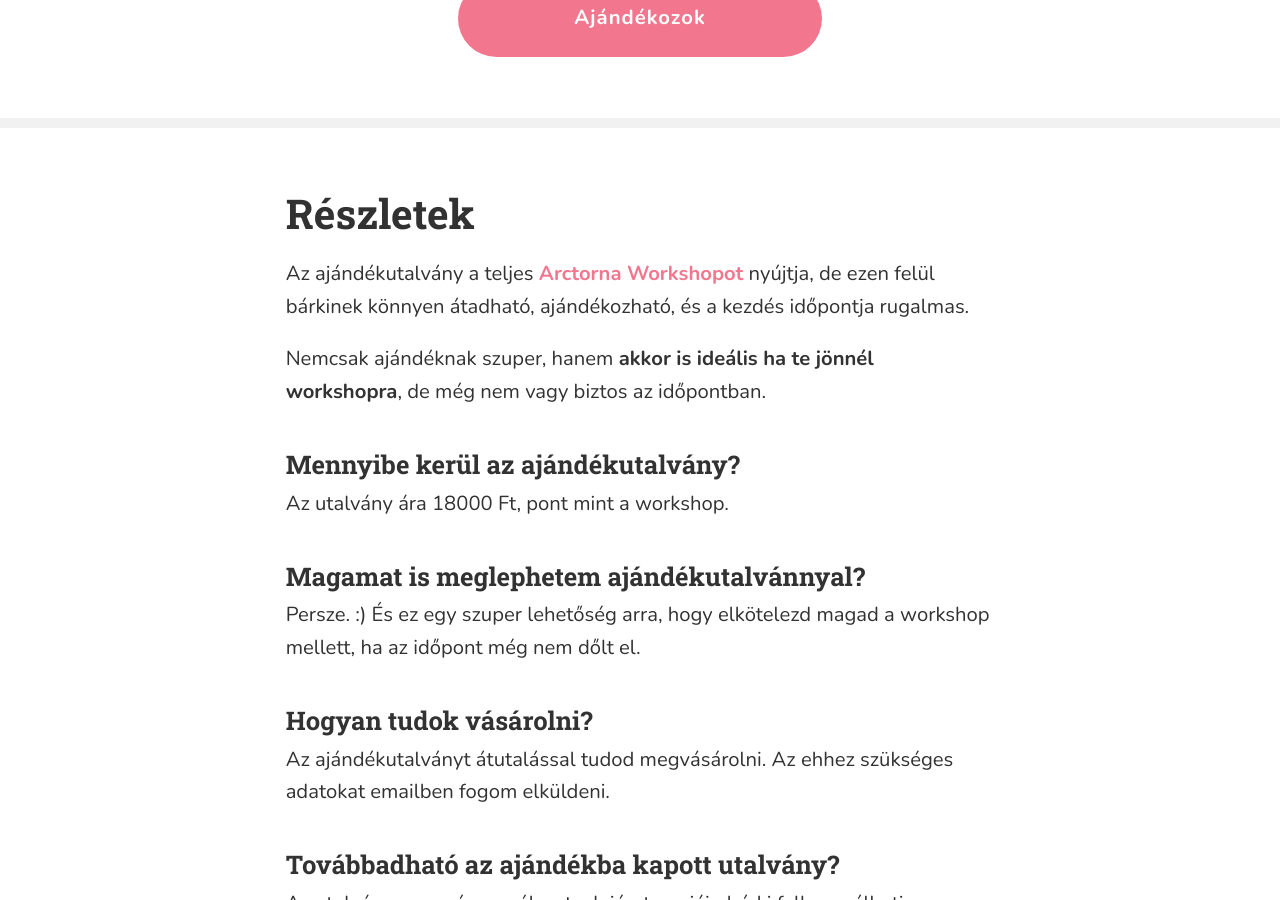
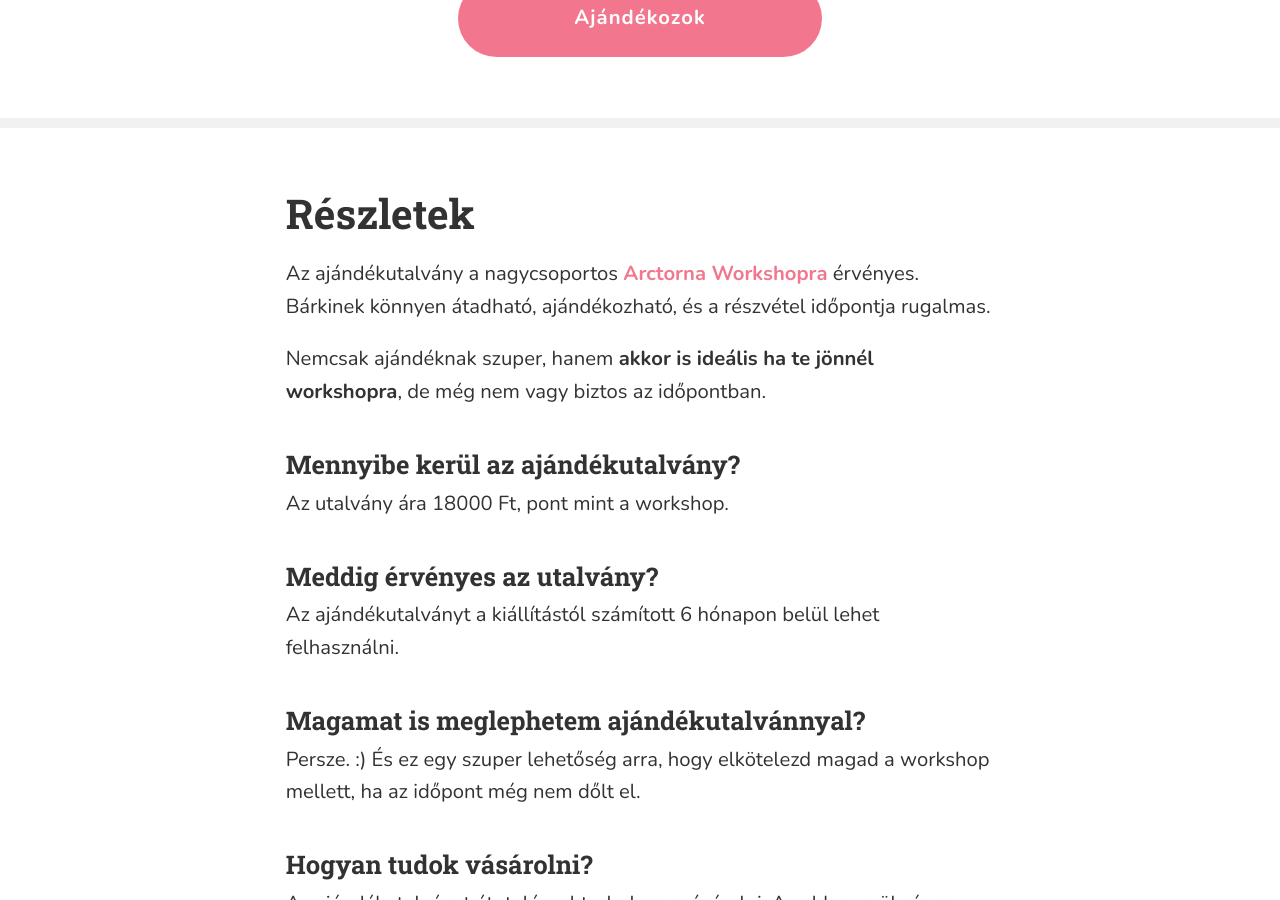
Before and after one commit to monikamudra/arctorna, a Jekyll site: the page built from ajandek.md, in a window 1280 px wide and 900 px high, scrolled down 816 px. Built offline with Jekyll 4.4.1, drawn with Linux system fonts in a browser that asks for light colours.

Commit message:
Update gift card info

```diff
--- a/ajandek.md
+++ b/ajandek.md
@@ -34,8 +34,8 @@ sections:
   voucher_purchase: true
 ---
 
-Az ajándékutalvány a teljes [Arctorna Workshopot][workshop] nyújtja,
-de ezen felül bárkinek könnyen átadható, ajándékozható, és a kezdés időpontja rugalmas.
+Az ajándékutalvány a nagycsoportos [Arctorna Workshopra][workshop] érvényes.
+Bárkinek könnyen átadható, ajándékozható, és a részvétel időpontja rugalmas.
 
 Nemcsak ajándéknak szuper, hanem **akkor is ideális ha te jönnél workshopra**,
 de még nem vagy biztos az időpontban.
@@ -43,6 +43,10 @@ de még nem vagy biztos az időpontban.
 ### Mennyibe kerül az ajándékutalvány?
 
 Az utalvány ára {{ site.data.workshop.price }}&nbsp;Ft, pont mint a workshop.
+
+### Meddig érvényes az utalvány?
+
+Az ajándékutalványt a kiállítástól számított 6 hónapon belül lehet felhasználni.
 
 ### Magamat is meglephetem ajándékutalvánnyal?
 
```
